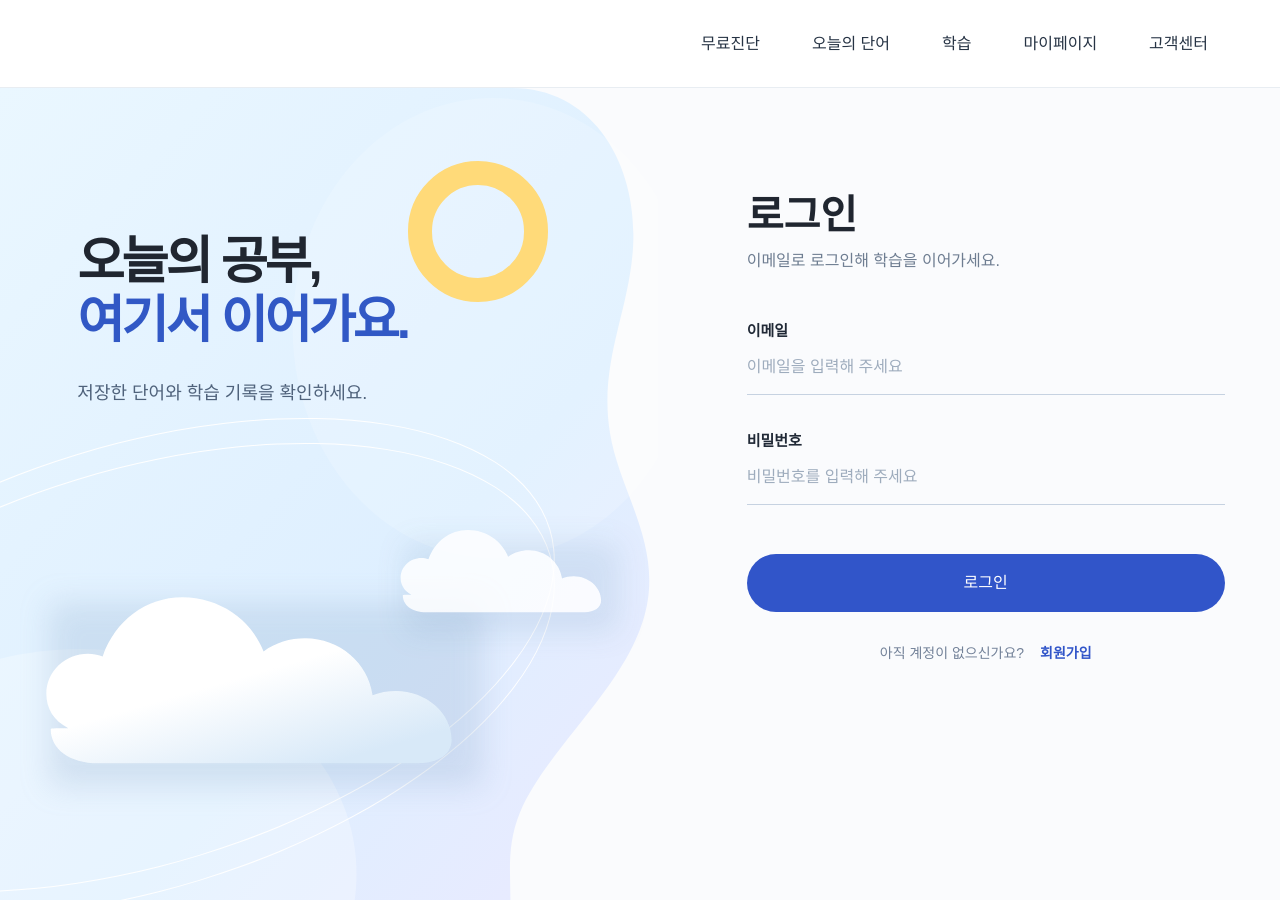
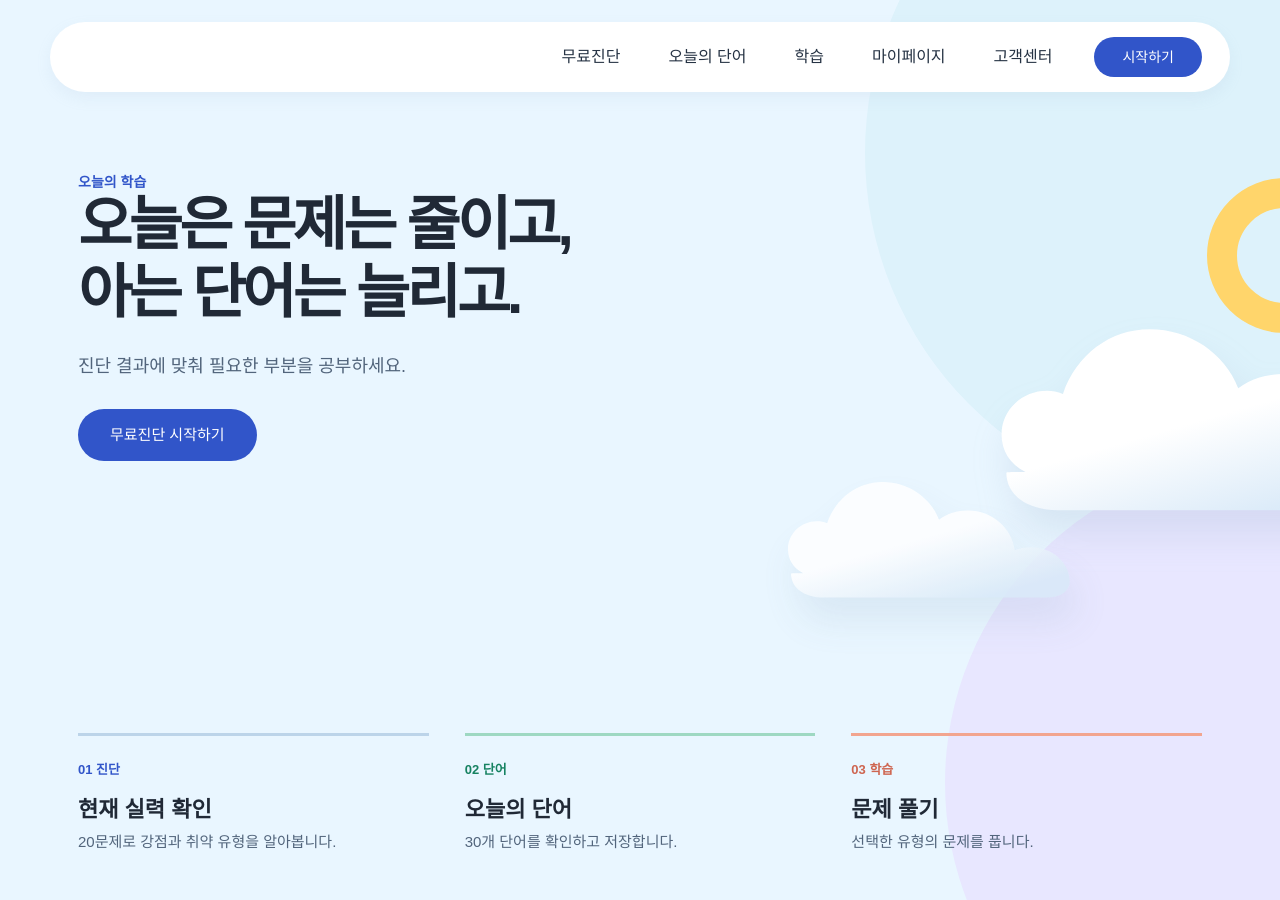
Before and after one commit to HyewonLee-hub/codysseyfinal, a React (Vite) app in the folder frontend/: page / in a window 1280 px wide. Built offline with nearby package versions, Linux system fonts and the light colour scheme.

Commit message:
홈 메인 페이지 구현 및 기존 페이지 연결

```diff
--- a/frontend/src/App.jsx
+++ b/frontend/src/App.jsx
@@ -14,6 +14,7 @@ import SavedWordsPage from './pages/SavedWordsPage.jsx'
 import StudyReportPage from './pages/StudyReportPage.jsx'
 import FaqPage from './pages/FaqPage.jsx'
 import ContactPage from './pages/ContactPage.jsx'
+import HomePage from './pages/HomePage.jsx'
 import { diagnosisQuestions } from './data/diagnosisQuestions.js'
 import { mockDiagnosisResult } from './data/mockDiagnosisResult.js'
 import { calculateStudyResult } from './data/studyResult.js'
@@ -52,7 +53,7 @@ function App() {
   }, [])
 
   useEffect(() => {
-    document.title = `${path === '/support/contact' ? '1:1 문의' : path === '/support/faq' ? '자주 묻는 질문' : path.startsWith('/mypage/reports/study') ? '오늘의 학습 보고서' : path === '/mypage/profile' ? '내 정보' : path === '/mypage/words' ? '저장한 단어' : path === '/mypage' ? '나의 학습 기록' : path.startsWith('/study/review') ? '취약 유형 반복' : path === '/study/result' ? '학습 결과' : path === '/study' ? '오늘의 문제 풀기' : path === '/words' ? '오늘의 단어' : path === '/signup' ? '회원가입' : path === '/diagnosis/result' ? '무료진단 결과' : path === '/diagnosis/questions' ? '무료진단 문제' : path === '/diagnosis' ? '무료진단' : '로그인'} | TOEIC AI`
+    document.title = `${path === '/' ? '홈' : path === '/support/contact' ? '1:1 문의' : path === '/support/faq' ? '자주 묻는 질문' : path.startsWith('/mypage/reports/study') ? '오늘의 학습 보고서' : path === '/mypage/profile' ? '내 정보' : path === '/mypage/words' ? '저장한 단어' : path === '/mypage' ? '나의 학습 기록' : path.startsWith('/study/review') ? '취약 유형 반복' : path === '/study/result' ? '학습 결과' : path === '/study' ? '오늘의 문제 풀기' : path === '/words' ? '오늘의 단어' : path === '/signup' ? '회원가입' : path === '/diagnosis/result' ? '무료진단 결과' : path === '/diagnosis/questions' ? '무료진단 문제' : path === '/diagnosis' ? '무료진단' : '로그인'} | TOEIC AI`
   }, [path])
 
   function navigate(event, nextPath) {
@@ -142,6 +143,7 @@ function App() {
     setPath('/study')
   }
 
+  if (path === '/') return <HomePage onHeaderNavigate={handleHeaderNavigate} onNavigate={navigate} onLogin={() => { window.history.pushState(null, '', '/login'); setPath('/login') }} />
   if (path === '/support/faq') return <FaqPage onHeaderNavigate={handleHeaderNavigate} onContact={() => { window.history.pushState(null, '', '/support/contact'); setPath('/support/contact') }} />
   if (path === '/support/contact') return <ContactPage onHeaderNavigate={handleHeaderNavigate} onFaq={(event) => navigate(event, '/support/faq')} />
   if (path === '/diagnosis/result') return <DiagnosisResultPage result={hasCompleteDiagnosis(diagnosisAnswers) ? mockDiagnosisResult : null} onHeaderNavigate={handleHeaderNavigate} onStart={() => handleHeaderNavigate('무료진단')} />
--- a/frontend/src/components/layout/Header.jsx
+++ b/frontend/src/components/layout/Header.jsx
@@ -2,14 +2,14 @@ import PageContainer from './PageContainer.jsx'
 
 const defaultItems = ['무료진단', '오늘의 단어', '학습', '마이페이지', '고객센터']
 
-export default function Header({ items = defaultItems, active, onNavigate, action, className = '' }) {
-  return <header className={`border-b border-line bg-white ${className}`}>
-    <PageContainer className="flex min-h-[84px] flex-wrap items-center justify-between gap-4 py-4">
-      <div className="min-w-0 flex-1" aria-label="로고 영역" />
-      <nav aria-label="주 메뉴" className="flex flex-wrap items-center gap-x-5 gap-y-3 sm:gap-x-8 lg:gap-x-12">
+export default function Header({ items = defaultItems, active, onNavigate, action, className = '', home = false }) {
+  return <header className={`${home ? 'rounded-[38px] border-0 shadow-header' : 'border-b border-line'} bg-white ${className}`}>
+    <PageContainer className={`flex flex-wrap items-center justify-between gap-4 ${home ? 'min-h-[70px] !px-5 py-3 sm:!px-7 xl:flex-nowrap' : 'min-h-[84px] py-4'}`}>
+      <div className={`min-w-0 flex-1 ${home ? 'hidden xl:block' : ''}`} aria-label="로고 영역" />
+      <nav aria-label="주 메뉴" className={`flex flex-wrap items-center gap-x-5 gap-y-3 sm:gap-x-8 ${home ? 'xl:gap-x-12' : 'lg:gap-x-12'}`}>
         {items.map((item) => <button key={item} type="button" aria-current={active === item ? 'page' : undefined} onClick={() => onNavigate?.(item)} className={`text-[15px] hover:text-primary focus-visible:rounded focus-visible:outline-2 focus-visible:outline-primary ${active === item ? 'font-bold text-primary' : 'text-nav'}`}>{item}</button>)}
       </nav>
-      {action && <div>{action}</div>}
+      {action && <div className={home ? 'xl:pl-[26px]' : ''}>{action}</div>}
     </PageContainer>
   </header>
 }
--- /dev/null
+++ b/frontend/src/pages/HomePage.jsx
@@ -0,0 +1,47 @@
+import Button from '../components/common/Button.jsx'
+import Header from '../components/layout/Header.jsx'
+import largeCloud from '../assets/home/cloud-large.svg'
+import smallCloud from '../assets/home/cloud-small.svg'
+
+const learningSteps = [
+  { number: '01 진단', title: '현재 실력 확인', description: '20문제로 강점과 취약 유형을 알아봅니다.', path: '/diagnosis', border: 'border-[#bcd4e9]', label: 'text-primary' },
+  { number: '02 단어', title: '오늘의 단어', description: '30개 단어를 확인하고 저장합니다.', path: '/words', border: 'border-[#9ed8c2]', label: 'text-success' },
+  { number: '03 학습', title: '문제 풀기', description: '선택한 유형의 문제를 풉니다.', path: '/study', border: 'border-[#f2a58f]', label: 'text-[#ce6550]' },
+]
+
+export default function HomePage({ onHeaderNavigate, onNavigate, onLogin }) {
+  return <div className="min-h-screen overflow-x-hidden bg-[#e9f6ff]">
+    <div className="relative isolate mx-auto min-h-screen max-w-[1440px] overflow-hidden xl:min-h-[900px]">
+      <div className="relative z-20 px-5 pt-4 sm:px-8 xl:px-[50px] xl:pt-[22px]">
+        <Header home onNavigate={onHeaderNavigate} action={<Button size="sm" onClick={onLogin} className="!min-h-[40px] !px-[28px] !text-[14px] !font-normal">시작하기</Button>} />
+      </div>
+
+      <main>
+        <section aria-labelledby="home-title" className="relative z-10 px-5 pt-16 sm:px-8 xl:px-[78px] xl:pt-[82px]">
+          <div className="max-w-[700px]">
+            <p className="text-[14px] leading-[17px] font-bold text-primary">오늘의 학습</p>
+            <h1 id="home-title" className="text-[clamp(36px,4.583vw,66px)] leading-[1.16] font-bold tracking-[-0.06em] break-keep text-ink">오늘은 문제는 줄이고,<br />아는 단어는 늘리고.</h1>
+            <p className="mt-[28px] text-[18px] leading-[22px] text-body">진단 결과에 맞춰 필요한 부분을 공부하세요.</p>
+            <Button onClick={() => onHeaderNavigate?.('무료진단')} className="mt-[32px] min-h-[52px] !px-8 !text-[15px]">무료진단 시작하기</Button>
+          </div>
+        </section>
+
+        <div aria-hidden="true" className="pointer-events-none relative h-[285px] overflow-hidden sm:h-[340px] xl:absolute xl:inset-0 xl:h-auto">
+          <span className="absolute -top-[140px] -right-[210px] h-[440px] w-[500px] rounded-full bg-[#ddf2fb] xl:top-[-202px] xl:right-auto xl:left-[865px] xl:h-[710px] xl:w-[800px]" />
+          <span className="absolute top-[135px] -right-[220px] h-[370px] w-[500px] rounded-full bg-[#e8e7ff] xl:top-[458px] xl:right-auto xl:left-[945px] xl:h-[650px] xl:w-[760px]" />
+          <span className="absolute top-[12px] right-[12%] aspect-square w-[100px] rounded-full border-[19px] border-[#ffd56b] xl:top-[178px] xl:right-auto xl:left-[1207px] xl:w-[155px] xl:border-[30px]" />
+          <img src={largeCloud} alt="" width="470" height="230" className="absolute top-[66px] -right-[55px] w-[min(78vw,470px)] drop-shadow-[7px_24px_18px_rgba(139,164,195,0.2)] xl:top-[298px] xl:right-auto xl:left-[1000px] xl:w-[470px]" />
+          <img src={smallCloud} alt="" width="300" height="145" className="absolute top-[148px] left-[6%] w-[min(48vw,300px)] opacity-85 drop-shadow-[7px_24px_18px_rgba(139,164,195,0.2)] xl:top-[463px] xl:left-[787px] xl:w-[300px]" />
+        </div>
+
+        <nav aria-label="학습 시작 안내" className="relative z-10 mx-5 grid gap-8 pb-12 sm:mx-8 sm:gap-9 xl:absolute xl:right-[78px] xl:bottom-[58px] xl:left-[78px] xl:mx-0 xl:h-[109px] xl:grid-cols-3 xl:gap-[36px] xl:pb-0">
+          {learningSteps.map((step) => <a key={step.path} href={step.path} onClick={(event) => onNavigate?.(event, step.path)} className={`block min-w-0 border-t-[3px] pt-[21px] hover:brightness-90 focus-visible:rounded-sm focus-visible:outline-2 focus-visible:outline-offset-4 focus-visible:outline-primary ${step.border}`}>
+            <span className={`text-[13px] font-bold ${step.label}`}>{step.number}</span>
+            <h2 className="mt-[16px] text-[22px] leading-[1.2] font-bold text-ink">{step.title}</h2>
+            <p className="mt-[8px] text-[15px] leading-[1.45] text-body">{step.description}</p>
+          </a>)}
+        </nav>
+      </main>
+    </div>
+  </div>
+}
```
Also changed, not shown: frontend/src/assets/home/cloud-large.svg (added), frontend/src/assets/home/cloud-small.svg (added).
